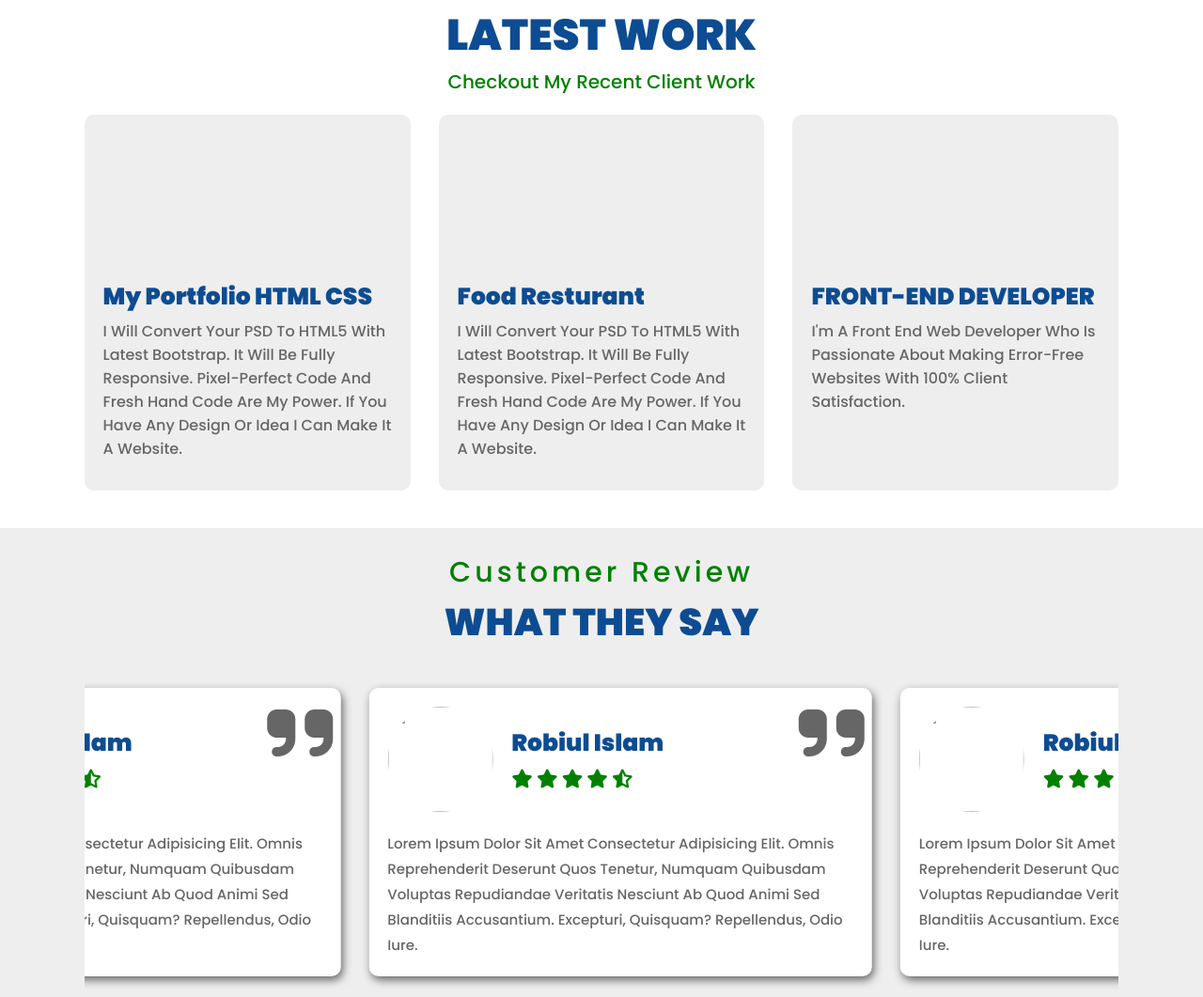
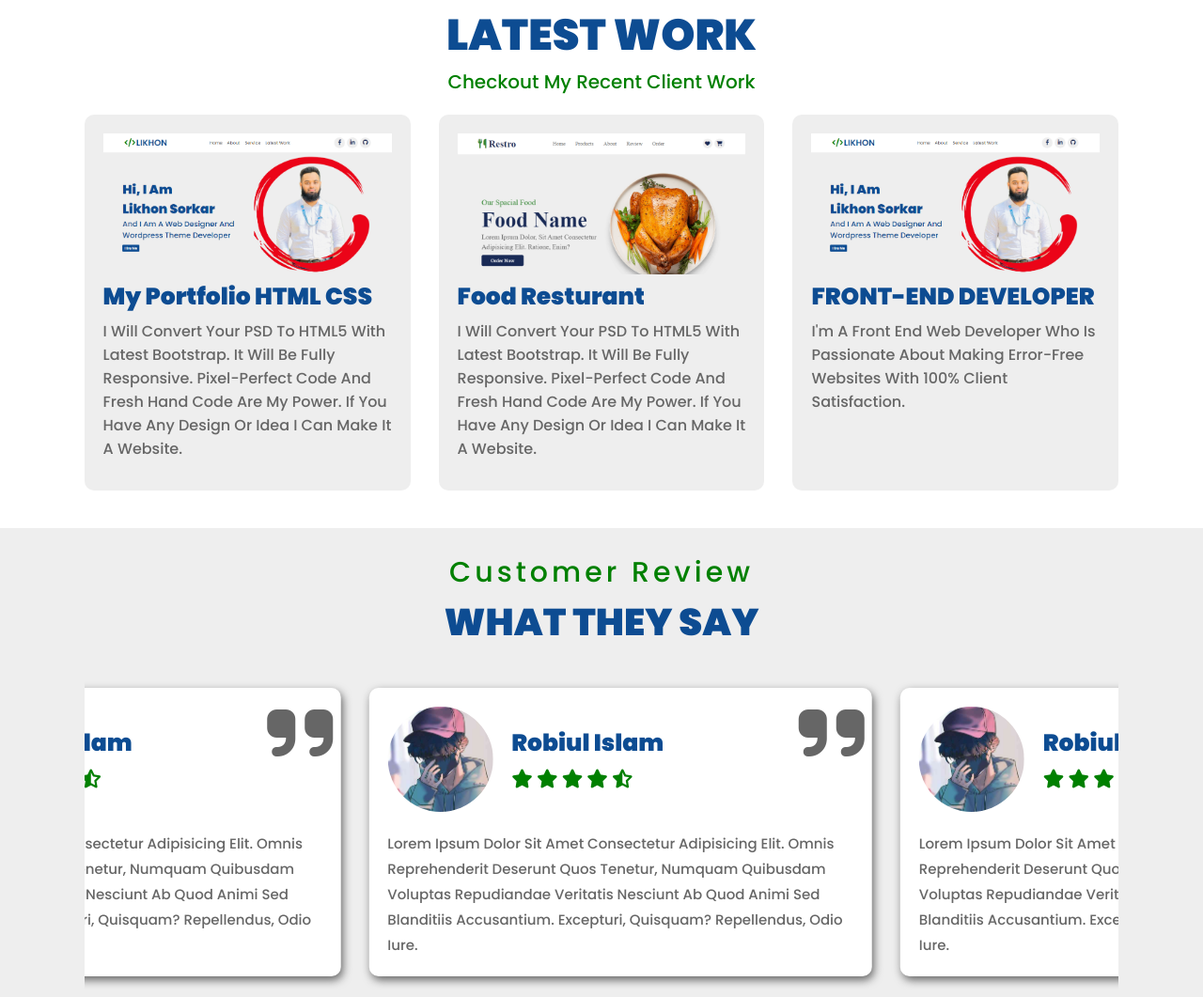
Before and after one commit to likhonsorkar/portfolio, a plain HTML site: page index.html in a window 1280 px wide. Shown: the part 1960-3021 px from the top of the page at 94% size. Drawn offline with nearby package versions, Linux system fonts and the light colour scheme; the site is published under a folder, as on GitHub Pages, so addresses that start at the root find nothing.

Commit message:
2nd issue fix

```diff
--- a/index.html
+++ b/index.html
@@ -116,21 +116,21 @@
         <div class="content">
             <div class="box">
                 <div class="image" style="height: 150px; overflow: hidden;">
-                    <img src="/img/portfolio.PNG" alt="" style="width: 100%;">
+                    <img src="img/portfolio.PNG" alt="" style="width: 100%;">
                 </div>
                 <h4>My Portfolio HTML CSS</h4>
                 <p>I will convert your PSD to HTML5 with Latest Bootstrap. It will be fully responsive. Pixel-perfect code and fresh hand code are my power. If you have any design or idea I can make it a website.</p>
             </div>
             <div class="box">
                 <div class="image" style="height: 150px; overflow: hidden;">
-                    <img src="/img/food resturant.PNG" alt="" style="width: 100%;">
+                    <img src="img/food resturant.PNG" alt="" style="width: 100%;">
                 </div>
                 <h4>Food resturant</h4>
                 <p>I will convert your PSD to HTML5 with Latest Bootstrap. It will be fully responsive. Pixel-perfect code and fresh hand code are my power. If you have any design or idea I can make it a website.</p>
             </div>
             <div class="box">
                 <div class="image" style="height: 150px; overflow: hidden;">
-                    <img src="/img/portfolio.PNG" alt="" style="width: 100%;">
+                    <img src="img/portfolio.PNG" alt="" style="width: 100%;">
                 </div>
                 <h4>FRONT-END DEVELOPER</h4>
                 <p>I'm a Front End Web developer who is passionate about making error-free websites with 100% client satisfaction.</p>
@@ -151,7 +151,7 @@
                 <div class="slider swiper-slide">
                     <div class="space-beetween">
                         <div class="user">
-                            <img src="/img/robiul.jpg" alt="">
+                            <img src="img/robiul.jpg" alt="">
                             <div class="user-details">
                                 <h3>Robiul Islam</h3>
                                 <div class="stars">
@@ -173,7 +173,7 @@
                 <div class="slider swiper-slide">
                     <div class="space-beetween">
                         <div class="user">
-                            <img src="/img/robiul.jpg" alt="">
+                            <img src="img/robiul.jpg" alt="">
                             <div class="user-details">
                                 <h3>Robiul Islam</h3>
                                 <div class="stars">
@@ -196,7 +196,7 @@
                 <div class="slider swiper-slide">
                     <div class="space-beetween">
                         <div class="user">
-                            <img src="/img/robiul.jpg" alt="">
+                            <img src="img/robiul.jpg" alt="">
                             <div class="user-details">
                                 <h3>Robiul Islam</h3>
                                 <div class="stars">
```
